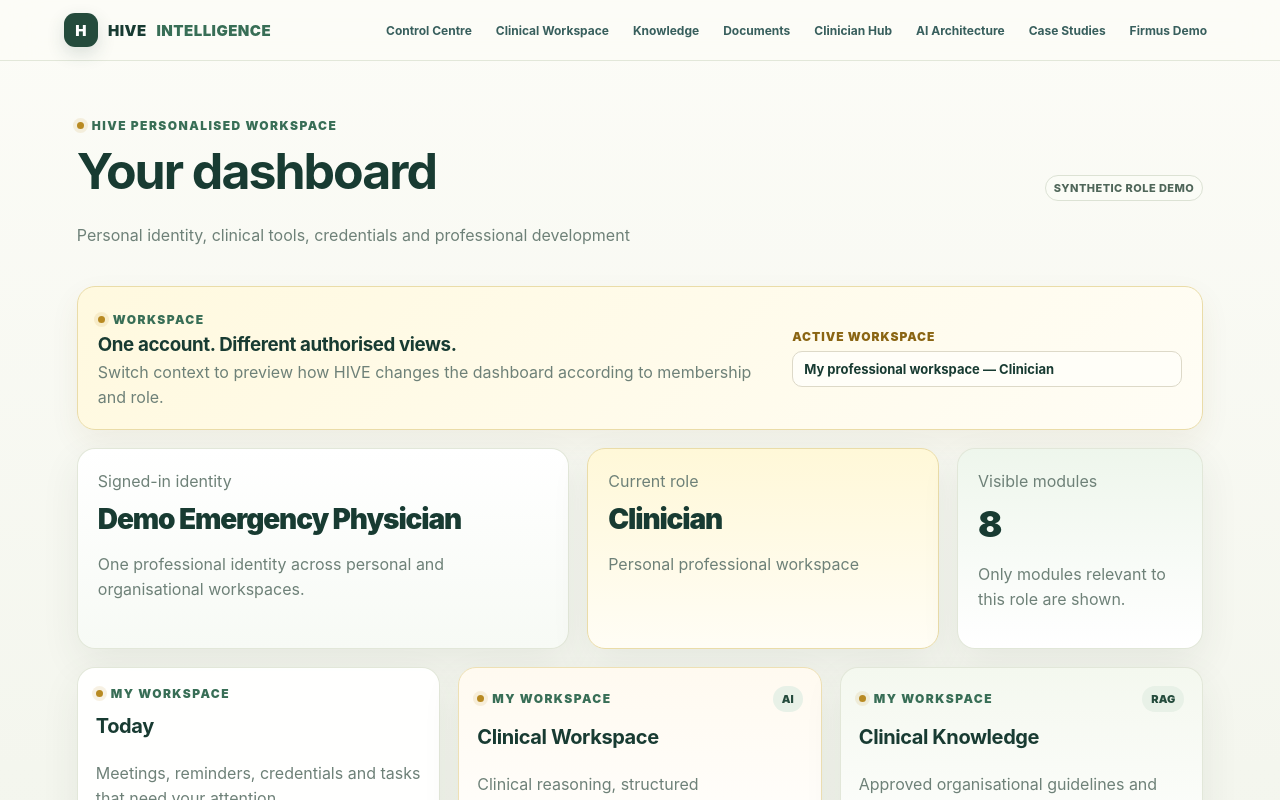
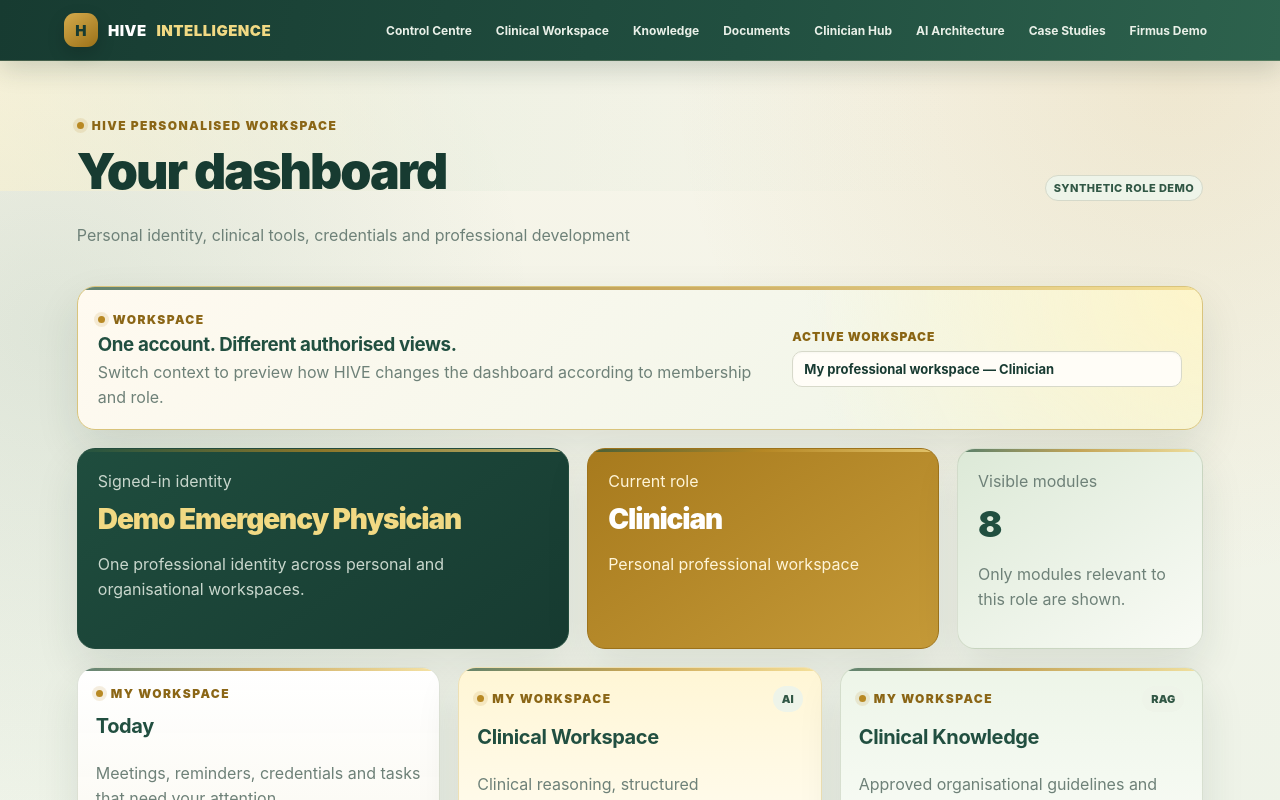
Before and after one commit to MA-730912/hive-intelligence, a Next.js app: page /dashboard in a window 1280 px wide. Shown: the top 800 px of the page. Built offline with nearby package versions, Linux system fonts and the light colour scheme.

Commit message:
Apply premium visual system across HIVE Intelligence

```diff
--- a/app/globals.css
+++ b/app/globals.css
@@ -50,3 +50,245 @@ a{color:inherit;text-decoration:none}.shell{min-height:100vh}
 .nav{padding-top:13px;padding-bottom:13px}
 .navlinks a{padding:7px 9px;border-radius:8px;font-size:12px}
 .hero .card .eyebrow{color:#f6dc88!important}
+
+
+/* =========================================================
+   HIVE INTELLIGENCE — PREMIUM PLATFORM THEME
+   Applied globally so every current surface shares one visual language.
+   ========================================================= */
+:root{
+  --forest:#183f34;
+  --forest-2:#215645;
+  --forest-3:#2f6b55;
+  --heritage-gold:#b88924;
+  --heritage-gold-deep:#8b6616;
+  --champagne:#f6e7aa;
+  --butter:#fff2bf;
+  --cream:#fffaf0;
+  --sage:#dce8d7;
+  --sage-deep:#b9cdb7;
+  --charcoal:#17312b;
+  --premium-shadow:0 18px 44px rgba(25,55,43,.11);
+  --premium-shadow-hover:0 24px 58px rgba(25,55,43,.16)
+}
+
+body{
+  background:
+    radial-gradient(circle at 92% 4%,rgba(184,137,36,.13),transparent 24%),
+    radial-gradient(circle at 4% 18%,rgba(47,107,85,.11),transparent 25%),
+    linear-gradient(180deg,#f8f5e9 0%,#eef3e8 45%,#e7eee3 100%);
+  color:var(--charcoal)
+}
+
+/* premium dark navigation across the whole product */
+.nav{
+  background:linear-gradient(100deg,#173b31 0%,#214f40 58%,#2d624d 100%);
+  border-bottom:1px solid rgba(246,231,170,.2);
+  box-shadow:0 8px 26px rgba(21,48,39,.18);
+  backdrop-filter:blur(18px)
+}
+.brand{color:#fff}.brand:before{
+  background:linear-gradient(145deg,#d5ab4c,#9b7118);
+  color:#173b31;
+  box-shadow:0 7px 18px rgba(0,0,0,.16)
+}
+.brand span{color:#f1d983}
+.navlinks{color:#dfeadf}
+.navlinks a{color:#e9f0e8}
+.navlinks a:hover{
+  color:#183f34;
+  background:#f4dfa0;
+  box-shadow:0 6px 18px rgba(0,0,0,.13)
+}
+
+/* richer hero */
+.hero{
+  background:
+    linear-gradient(115deg,rgba(255,250,235,.94),rgba(239,244,230,.94)),
+    radial-gradient(circle at 80% 20%,rgba(184,137,36,.18),transparent 34%);
+  border-bottom:1px solid rgba(139,102,22,.14)
+}
+.hero h1{color:#173b31}
+.hero h1 strong{color:#9b7118}
+.hero p{color:#4f665c}
+.hero .card{
+  background:
+    radial-gradient(circle at 100% 0%,rgba(246,231,170,.18),transparent 34%),
+    linear-gradient(145deg,#1d4a3b,#102f28);
+  border:1px solid rgba(246,231,170,.18);
+  box-shadow:0 28px 70px rgba(16,47,40,.28)
+}
+
+/* stronger headings and page framing */
+.section{position:relative}
+.section:before{
+  content:"";
+  position:absolute;
+  inset:0 0 auto 0;
+  height:130px;
+  background:linear-gradient(90deg,rgba(255,244,204,.45),rgba(220,232,215,.28),transparent 74%);
+  pointer-events:none
+}
+.section h2,.main h2{color:#173b31;font-weight:900}
+.section h3,.main h3{color:#214f40}
+.eyebrow{color:#8b6616}
+.eyebrow:before{
+  background:#b88924;
+  box-shadow:0 0 0 4px rgba(184,137,36,.14)
+}
+
+/* cards now have depth and stronger top-edge accents */
+.card{
+  position:relative;
+  overflow:hidden;
+  border:1px solid rgba(159,173,145,.34);
+  background:linear-gradient(180deg,rgba(255,255,255,.98),rgba(250,248,239,.96));
+  box-shadow:var(--premium-shadow)
+}
+.card:before{
+  content:"";
+  position:absolute;
+  left:0;top:0;right:0;height:3px;
+  background:linear-gradient(90deg,#245541,#b88924,#f2d984);
+  opacity:.72
+}
+.card:hover{box-shadow:var(--premium-shadow-hover)}
+.grid>.card:nth-child(3n+2),
+.module-card:nth-child(3n+2){
+  background:linear-gradient(180deg,#fff6d5,#fffdf6)
+}
+.grid>.card:nth-child(3n+3),
+.module-card:nth-child(3n+3){
+  background:linear-gradient(180deg,#edf5e8,#fbfdf9)
+}
+
+/* more premium workspaces */
+.workspace{background:rgba(248,247,239,.58)}
+.side{
+  background:linear-gradient(180deg,#173f34 0%,#224f40 100%);
+  border-right:1px solid rgba(246,231,170,.16);
+  box-shadow:8px 0 28px rgba(26,55,43,.08)
+}
+.side a{color:#d6e3da}
+.side a.active,.side a:hover{
+  background:linear-gradient(90deg,#f4dfa0,#fff0bd);
+  color:#173f34;
+  box-shadow:0 6px 18px rgba(0,0,0,.12)
+}
+.main{background:linear-gradient(180deg,rgba(250,248,239,.7),rgba(239,244,232,.58))}
+
+/* controls and inputs */
+.btn{
+  border-color:#d4d8c9;
+  background:linear-gradient(180deg,#fff,#faf8ef);
+  color:#234b3e;
+  box-shadow:0 4px 12px rgba(34,67,51,.06)
+}
+.btn:hover{
+  background:linear-gradient(180deg,#fff3c7,#f8e7a9);
+  color:#173f34;
+  border-color:#d8bd6c
+}
+.btn.primary{
+  background:linear-gradient(135deg,#214f40,#173b31);
+  border-color:#173b31;
+  color:#fff;
+  box-shadow:0 7px 18px rgba(23,59,49,.2)
+}
+.btn.primary:hover{background:linear-gradient(135deg,#2c644f,#1b4437)}
+.textarea,.workspace-select{
+  background:#fffdf7;
+  border-color:#d7d9ca;
+  box-shadow:inset 0 1px 2px rgba(42,55,45,.03)
+}
+.textarea:focus,.workspace-select:focus{
+  border-color:#b88924;
+  box-shadow:0 0 0 3px rgba(184,137,36,.11)
+}
+
+/* premium messages, banners and status chips */
+.message{
+  background:linear-gradient(180deg,#fffef9,#f8f8f2);
+  border-color:#dfe2d5
+}
+.message.ai{
+  background:linear-gradient(135deg,#eaf3e7,#fff5ce);
+  border-color:#ccd7b8
+}
+.demo-banner{
+  background:
+    linear-gradient(90deg,#f3d879 0,#fff1b9 42%,#f8f7e8 100%);
+  border-color:#d7b654;
+  color:#294438;
+  box-shadow:0 10px 24px rgba(117,88,20,.08)
+}
+.chip,.pill{
+  border-color:#d5d9ca;
+  background:#eef4e9;
+  color:#315745
+}
+.pill.planned{background:#fff0b8;color:#805e13}
+.pill.demo{background:#eceee8;color:#5c6d62}
+
+/* dashboard */
+.workspace-switcher{
+  background:
+    radial-gradient(circle at 100% 0%,rgba(255,245,199,.9),transparent 35%),
+    linear-gradient(135deg,#fffaf0,#edf4e7);
+  border-color:#d9c47c
+}
+.workspace-summary .card:nth-child(1){
+  background:linear-gradient(145deg,#1f4d3e,#173b31);
+  color:#fff;
+  border-color:#234c3e
+}
+.workspace-summary .card:nth-child(1) .muted{color:#c9d7cd}
+.workspace-summary .card:nth-child(1) .kpi{color:#f1d983}
+.workspace-summary .card:nth-child(2){
+  background:linear-gradient(145deg,#a77a1d,#c59a38);
+  color:#fff;
+  border-color:#9d731c
+}
+.workspace-summary .card:nth-child(2) .muted{color:#fff5d8}
+.workspace-summary .card:nth-child(2) .kpi{color:#fff}
+.workspace-summary .card:nth-child(3){
+  background:linear-gradient(145deg,#dce9d7,#f9fbf5)
+}
+
+/* architecture and audit screens */
+.arch-card:nth-child(4n+1){background:linear-gradient(180deg,#fff4c5,#fffdf8)}
+.arch-card:nth-child(4n+2){background:linear-gradient(180deg,#e7f1e3,#fff)}
+.arch-card:nth-child(4n+3){background:linear-gradient(180deg,#f6eee0,#fff)}
+.arch-card:nth-child(4n+4){background:linear-gradient(180deg,#e1ece6,#fff)}
+.arch-card .num{color:#9a7119;font-size:13px}
+
+/* case study / long-form clinical content */
+.section>p.muted{color:#536a5d}
+.section>div.grid .card,
+.section>section.card,
+.section>div.chat .card{backdrop-filter:blur(8px)}
+li{line-height:1.55}
+hr{opacity:.72}
+
+/* document library file picker */
+input[type="file"]{
+  padding:10px;
+  border:1px dashed #b5bca7;
+  border-radius:10px;
+  background:#fff9e8;
+  color:#39584b
+}
+
+/* fine polish */
+.kpi{color:#214f40}
+.status .dot,.dot{background:#6da55e;box-shadow:0 0 0 4px rgba(109,165,94,.15)}
+.module-link{color:#8b6616}
+a.card{transition:transform .18s ease,box-shadow .18s ease,border-color .18s ease}
+a.card:hover{transform:translateY(-3px);border-color:#c8b16a}
+
+/* mobile keeps premium contrast without a persistent sidebar */
+@media(max-width:900px){
+  .side{display:none}
+  .nav{background:linear-gradient(100deg,#173b31,#255440)}
+  .section:before{height:92px}
+}
```
